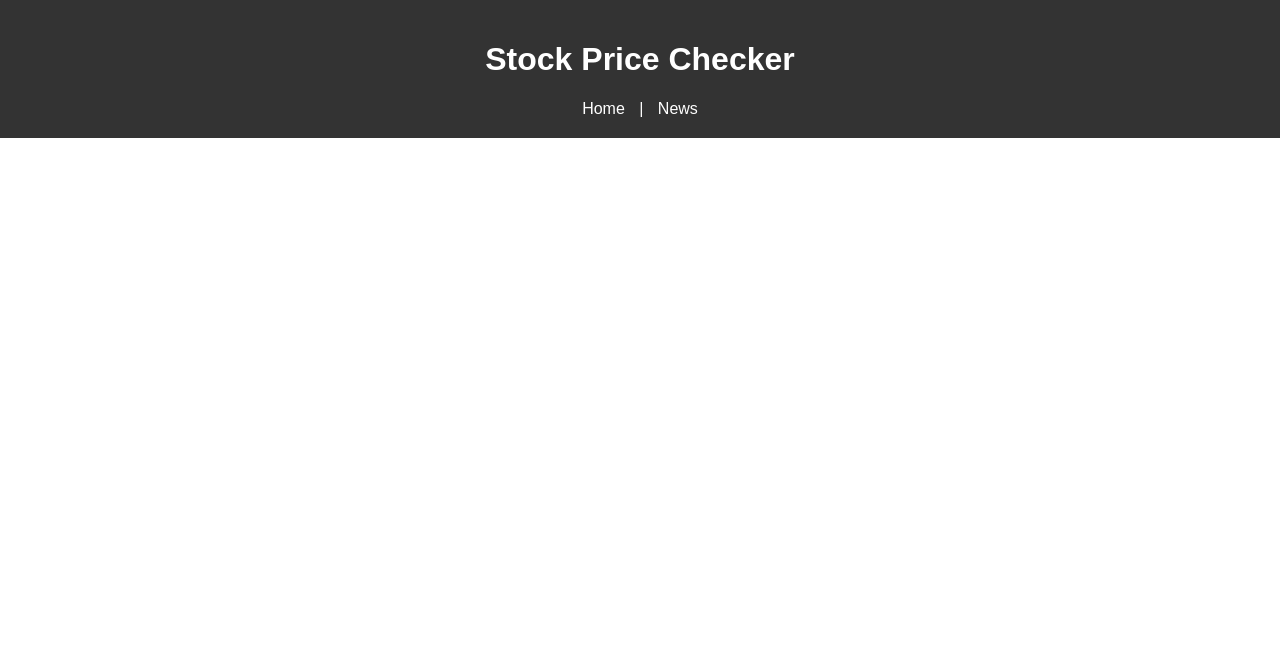
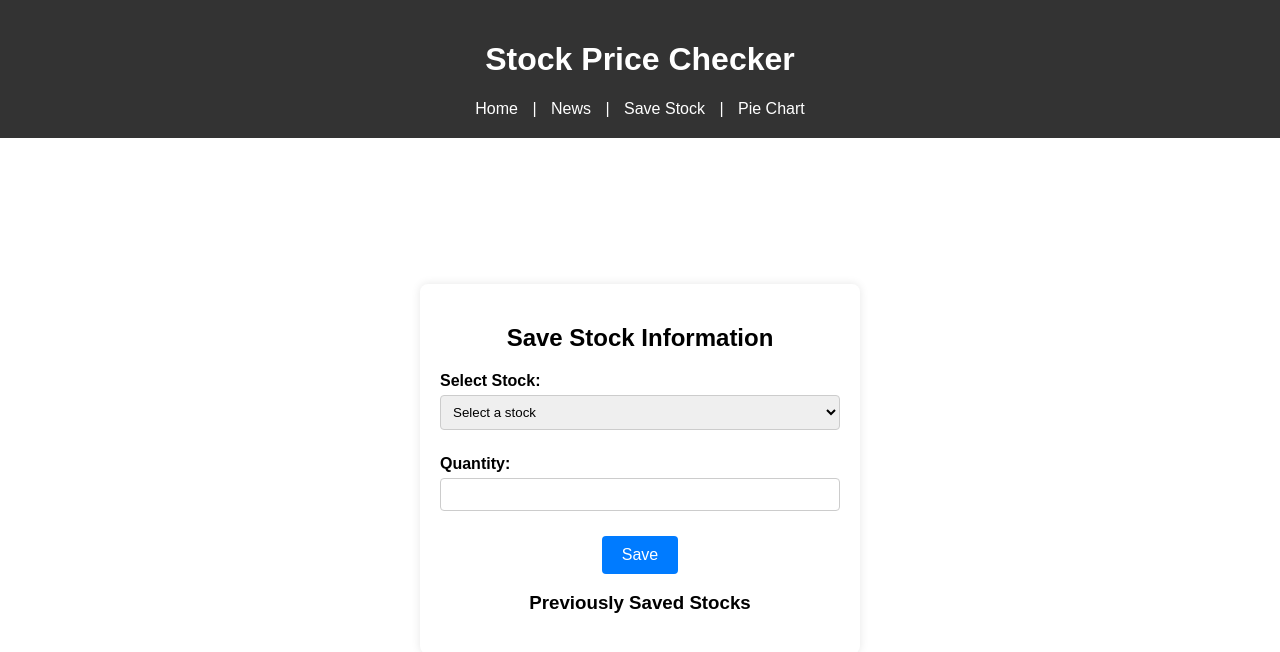
Before and after one commit to nusrat-ila/StockPrice_project, a React (Create React App) app: page /save-stock in a window 1280 px wide. Shown: the top 652 px of the page. Built offline with nearby package versions, Linux system fonts and the light colour scheme.

Commit message:
4 pages functional

```diff
--- a/package.json
+++ b/package.json
@@ -7,7 +7,9 @@
     "@testing-library/react": "^13.4.0",
     "@testing-library/user-event": "^13.5.0",
     "axios": "^1.7.2",
+    "chart.js": "^4.4.3",
     "react": "^18.3.1",
+    "react-chartjs-2": "^5.2.0",
     "react-dom": "^18.3.1",
     "react-router-dom": "^6.23.1",
     "react-scripts": "5.0.1",
--- a/src/App.css
+++ b/src/App.css
@@ -22,6 +22,8 @@
 .content {
   display: flex;
   flex: 1;
+  justify-content: center;
+  align-items: center;
 }
 
 .left-pane {
@@ -89,3 +91,96 @@
   color: #007BFF;
   text-decoration: none;
 }
+
+.save-stock {
+  background-color: #fff;
+  padding: 20px;
+  margin: 20px;
+  box-shadow: 0 0 10px rgba(0,0,0,0.1);
+  border-radius: 8px;
+  width: 400px;
+  text-align: center;
+}
+
+.save-stock h2 {
+  margin-bottom: 20px;
+}
+
+.save-stock .form-group {
+  margin-bottom: 15px;
+  text-align: left;
+}
+
+.save-stock label {
+  display: block;
+  margin-bottom: 5px;
+  font-weight: bold;
+}
+
+.save-stock select,
+.save-stock input {
+  width: 100%;
+  padding: 8px;
+  box-sizing: border-box;
+  margin-bottom: 10px;
+  border: 1px solid #ccc;
+  border-radius: 4px;
+}
+
+.save-stock button {
+  background-color: #007BFF;
+  color: white;
+  border: none;
+  padding: 10px 20px;
+  cursor: pointer;
+  border-radius: 4px;
+  font-size: 16px;
+}
+
+.save-stock button:hover {
+  background-color: #0056b3;
+}
+
+.save-stock .message {
+  margin: 10px 0;
+  padding: 10px;
+  border: 1px solid #4caf50;
+  background-color: #d4edda;
+  color: #155724;
+  border-radius: 4px;
+}
+
+.save-stock ul {
+  list-style-type: none;
+  padding: 0;
+  margin-top: 20px;
+  text-align: left;
+}
+
+.save-stock li {
+  padding: 10px;
+  border-bottom: 1px solid #ddd;
+}
+
+.stock-pie-chart {
+  background-color: #fff;
+  padding: 20px;
+  margin: 20px;
+  box-shadow: 0 0 10px rgba(0,0,0,0.1);
+  border-radius: 8px;
+  width: 500px;
+  text-align: center;
+}
+
+.stock-pie-chart h2 {
+  margin-bottom: 20px;
+}
+
+.view-mode-selector {
+  margin-bottom: 20px;
+}
+
+.view-mode-selector label {
+  margin-right: 10px;
+  cursor: pointer;
+}
--- a/src/App.js
+++ b/src/App.js
@@ -1,9 +1,10 @@
-// src/App.js
 import React, { useState } from 'react';
 import { BrowserRouter as Router, Route, Routes, Link } from 'react-router-dom';
 import StockList from './components/StockList';
 import StockPrice from './components/StockPrice';
 import News from './components/News';
+import SaveStock from './components/SaveStock';
+import StockPieChart from './components/StockPieChart';
 import './App.css';
 
 const App = () => {
@@ -15,7 +16,7 @@ const App = () => {
         <div className="top-bar">
           <h1>Stock Price Checker</h1>
           <nav>
-            <Link to="/">Home</Link> | <Link to="/news">News</Link>
+            <Link to="/">Home</Link> | <Link to="/news">News</Link> | <Link to="/save-stock">Save Stock</Link> | <Link to="/pie-chart">Pie Chart</Link>
           </nav>
         </div>
         <div className="content">
@@ -26,11 +27,13 @@ const App = () => {
                   <StockList onSelect={setSelectedSymbol} />
                 </div>
                 <div className="main-pane">
-                  <StockPrice selectedSymbol={setSelectedSymbol} />
+                  <StockPrice selectedSymbol={selectedSymbol} />
                 </div>
               </>
             } />
             <Route path="/news" element={<News />} />
+            <Route path="/save-stock" element={<SaveStock />} />
+            <Route path="/pie-chart" element={<StockPieChart />} />
           </Routes>
         </div>
       </div>
--- /dev/null
+++ b/src/components/SaveStock.js
@@ -0,0 +1,70 @@
+// src/components/SaveStock.js
+import React, { useState, useEffect } from 'react';
+import axios from 'axios';
+
+const SaveStock = () => {
+  const [symbols, setSymbols] = useState([]);
+  const [selectedSymbol, setSelectedSymbol] = useState('');
+  const [quantity, setQuantity] = useState('');
+  const [savedStocks, setSavedStocks] = useState(JSON.parse(localStorage.getItem('savedStocks')) || {});
+  const [message, setMessage] = useState('');
+
+  useEffect(() => {
+    const fetchStockSymbols = async () => {
+      try {
+        const response = await axios.get('/stockSymbols.json');
+        setSymbols(response.data);
+      } catch (err) {
+        console.error('Error fetching stock symbols', err);
+      }
+    };
+
+    fetchStockSymbols();
+  }, []);
+
+  const handleSave = () => {
+    if (selectedSymbol && quantity) {
+      const updatedStocks = { ...savedStocks, [selectedSymbol]: quantity };
+      setSavedStocks(updatedStocks);
+      localStorage.setItem('savedStocks', JSON.stringify(updatedStocks));
+      setMessage(`Saved ${quantity} shares of ${selectedSymbol}`);
+    }
+  };
+
+  return (
+    <div className="save-stock">
+      <h2>Save Stock Information</h2>
+      <div className="form-group">
+        <label>Select Stock: </label>
+        <select value={selectedSymbol} onChange={(e) => setSelectedSymbol(e.target.value)}>
+          <option value="">Select a stock</option>
+          {symbols.map((symbol, index) => (
+            <option key={index} value={symbol.symbol}>
+              {symbol.symbol} - {symbol.name}
+            </option>
+          ))}
+        </select>
+      </div>
+      <div className="form-group">
+        <label>Quantity: </label>
+        <input
+          type="number"
+          value={quantity}
+          onChange={(e) => setQuantity(e.target.value)}
+        />
+      </div>
+      <button onClick={handleSave}>Save</button>
+      {message && <p className="message">{message}</p>}
+      <h3>Previously Saved Stocks</h3>
+      <ul>
+        {Object.keys(savedStocks).map((symbol) => (
+          <li key={symbol}>
+            {symbol}: {savedStocks[symbol]} shares
+          </li>
+        ))}
+      </ul>
+    </div>
+  );
+};
+
+export default SaveStock;
--- /dev/null
+++ b/src/components/StockPieChart.js
@@ -0,0 +1,90 @@
+import React, { useState, useEffect } from 'react';
+import { Pie } from 'react-chartjs-2';
+import 'chart.js/auto';
+import axios from 'axios';
+import { FINNHUB_API_KEY } from '../config';
+
+const StockPieChart = () => {
+  const [savedStocks, setSavedStocks] = useState(JSON.parse(localStorage.getItem('savedStocks')) || {});
+  const [stockData, setStockData] = useState({});
+  const [viewMode, setViewMode] = useState('quantity'); // 'quantity' or 'price'
+
+  useEffect(() => {
+    const fetchStockPrices = async () => {
+      const data = {};
+      for (const symbol of Object.keys(savedStocks)) {
+        try {
+          const response = await axios.get(`https://finnhub.io/api/v1/quote`, {
+            params: {
+              symbol,
+              token: FINNHUB_API_KEY,
+            },
+          });
+          data[symbol] = response.data.c;
+        } catch (error) {
+          console.error(`Error fetching price for ${symbol}`, error);
+        }
+      }
+      setStockData(data);
+    };
+
+    fetchStockPrices();
+  }, [savedStocks]);
+
+  const getChartData = () => {
+    const labels = Object.keys(savedStocks);
+    const values = labels.map((symbol) => {
+      const quantity = parseInt(savedStocks[symbol], 10);
+      const price = stockData[symbol] || 0;
+      return viewMode === 'quantity' ? quantity : quantity * price;
+    });
+
+    return {
+      labels,
+      datasets: [
+        {
+          data: values,
+          backgroundColor: [
+            '#FF6384',
+            '#36A2EB',
+            '#FFCE56',
+            '#4BC0C0',
+            '#9966FF',
+            '#FF9F40',
+          ],
+        },
+      ],
+    };
+  };
+
+  return (
+    <div className="stock-pie-chart">
+      <h2>Stock Portfolio Pie Chart</h2>
+      <div className="view-mode-selector">
+        <label>
+          <input
+            type="radio"
+            name="viewMode"
+            value="quantity"
+            checked={viewMode === 'quantity'}
+            onChange={() => setViewMode('quantity')}
+          />
+          Quantity
+        </label>
+        <label>
+          <input
+            type="radio"
+            name="viewMode"
+            value="price"
+            checked={viewMode === 'price'}
+            onChange={() => setViewMode('price')}
+          />
+          Total Price
+        </label>
+      </div>
+      <Pie data={getChartData()} />
+    </div>
+  );
+};
+
+export default StockPieChart;
```
Also changed, not shown: 1 other file (tests, documents, lock files or other folders).
